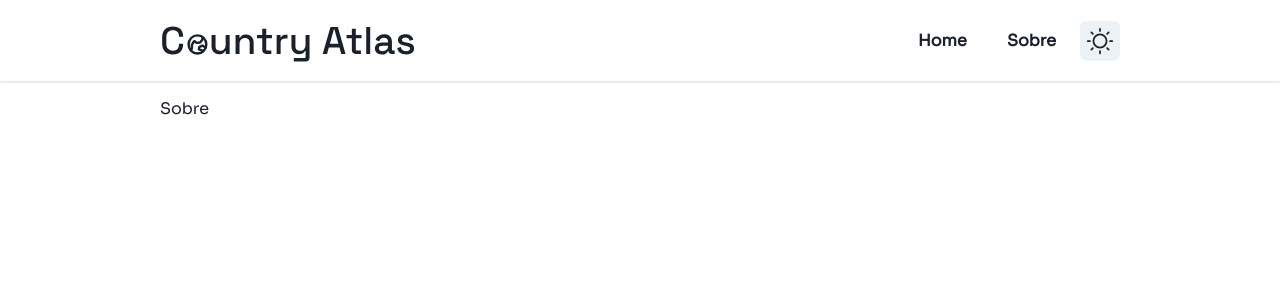
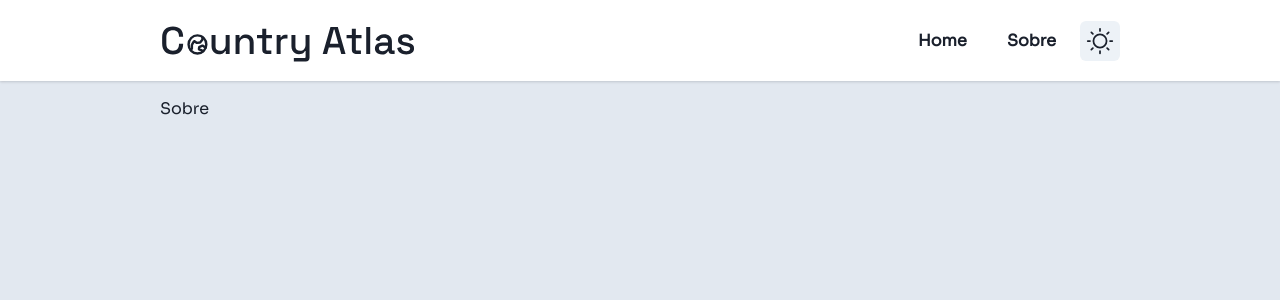
Before and after one commit to H3rmel/country-atlas, a React (Vite) app: page /about in a window 1280 px wide. Shown: the top 300 px of the page. Built offline with nearby package versions, Linux system fonts and the light colour scheme.

Commit message:
Revert "context added"
This reverts commit 273274be521947b3ec68126e3a2af8fb6b7f082a.

```diff
--- a/src/contexts/colormode.jsx
+++ /dev/null
@@ -1,21 +0,0 @@
-import { createContext } from "react";
-
-import { useColorModeValue } from "@chakra-ui/react";
-
-export const ColorModeContext = createContext({});
-
-export const ColorModeProvider = ({ children }) => {
-  const layoutColor = useColorModeValue("gray.800", "gray.200");
-  const layoutBg = useColorModeValue("gray.200", "gray.800");
-
-  const headerBg = useColorModeValue("white", "gray.900");
-  const headerLogo = useColorModeValue("/logo-light.svg", "/logo-dark.svg");
-
-  return (
-    <ColorModeContext.Provider
-      value={{ layoutColor, layoutBg, headerBg, headerLogo }}
-    >
-      {children}
-    </ColorModeContext.Provider>
-  );
-};
--- a/src/layouts/ErrorLayout.jsx
+++ b/src/layouts/ErrorLayout.jsx
@@ -1,15 +1,20 @@
-import { useContext, useEffect } from "react";
+import { useEffect } from "react";
 
 import { useNavigate } from "react-router-dom";
 
-import { Button, Center, IconButton, Stack, Tooltip } from "@chakra-ui/react";
+import {
+  Button,
+  Center,
+  IconButton,
+  Stack,
+  Tooltip,
+  useColorModeValue
+} from "@chakra-ui/react";
 
 import { ArrowCounterClockwise } from "phosphor-react";
 
-import { ColorModeContext, ColorModeProvider } from "../contexts/colormode";
-
 export const ErrorLayout = ({ children, pageTitle }) => {
-  const { layoutColor } = useContext(ColorModeContext);
+  const color = useColorModeValue("gray.800", "gray.200");
 
   const navigate = useNavigate();
 
@@ -19,8 +24,7 @@ export const ErrorLayout = ({ children, pageTitle }) => {
 
   const handleReturn = () => navigate("/", { replace: true });
   return (
-    <ColorModeProvider>
-      <Center w="app" h="100vh" mx="auto" color={layoutColor}>
+    <Center w="app" h="100vh" mx="auto" bg={!color} color={color}>
       <Stack direction="column" align="center">
         {children}
         <Stack direction="row">
@@ -37,6 +41,5 @@ export const ErrorLayout = ({ children, pageTitle }) => {
         </Stack>
       </Stack>
     </Center>
-    </ColorModeProvider>
   );
 };
--- a/src/layouts/Header.jsx
+++ b/src/layouts/Header.jsx
@@ -1,4 +1,4 @@
-import { useContext, useRef } from "react";
+import { useRef } from "react";
 
 import { ToggleColorMode } from "@/components";
 
@@ -18,21 +18,20 @@ import {
   IconButton,
   Image,
   Stack,
+  useColorModeValue,
   useDisclosure
 } from "@chakra-ui/react";
-
 import { List } from "phosphor-react";
-
-import { ColorModeContext, ColorModeProvider } from "@/contexts/colormode";
 
 export const Header = () => {
   const { isOpen, onOpen, onClose } = useDisclosure();
   const btnRef = useRef();
 
-  const { headerBg, headerLogo, layoutColor } = useContext(ColorModeContext);
+  const color = useColorModeValue("gray.800", "gray.200");
+  const bg = useColorModeValue("white", "gray.900");
+  const logo = useColorModeValue("/logo-light.svg", "/logo-dark.svg");
   return (
-    <ColorModeProvider>
-      <Box bg={headerBg} color={layoutColor} shadow="base">
+    <Box bg={bg} color={color} shadow="base">
       <Flex
         width={{ base: "full", md: "app" }}
         py="4"
@@ -42,7 +41,7 @@ export const Header = () => {
         alignItems="center"
       >
         <Image
-            src={headerLogo}
+          src={logo}
           width="256px"
           display={{ base: "none", md: "block" }}
           alt="Webpage logo"
@@ -75,7 +74,7 @@ export const Header = () => {
           <DrawerContent>
             <DrawerCloseButton />
             <DrawerHeader>
-                <Image src={headerLogo} width="128px" alt="Webpage logo" />
+              <Image src={logo} width="128px" alt="Webpage logo" />
             </DrawerHeader>
             <DrawerBody display="flex" flexDirection="column" gap={2}>
               <NavLink to="/">
@@ -92,6 +91,5 @@ export const Header = () => {
         </Drawer>
       </Flex>
     </Box>
-    </ColorModeProvider>
   );
 };
--- a/src/layouts/MainLayout.jsx
+++ b/src/layouts/MainLayout.jsx
@@ -1,27 +1,24 @@
-import { useContext, useEffect } from "react";
+import { useEffect } from "react";
 
 import { Header } from "./Header";
 
-import { Box } from "@chakra-ui/react";
-
-import { ColorModeContext, ColorModeProvider } from "@/contexts/colormode";
+import { Box, useColorModeValue } from "@chakra-ui/react";
 
 export const MainLayout = ({ children, pageTitle }) => {
-  const { layoutColor, layoutBg } = useContext(ColorModeContext);
+  const color = useColorModeValue("gray.800", "gray.200");
+  const bg = useColorModeValue("gray.200", "gray.800");
 
   useEffect(() => {
     document.title = `${pageTitle} | Country Atlas`;
   }, []);
 
   return (
-    <ColorModeProvider>
-      <Box w="full" h="100vh" bg={layoutBg} color={layoutColor}>
-        <Header />
-        <Box width="app" mx="auto" my="4">
-          {/* Breadcrumbs here later */}
-          {children}
-        </Box>
+    <Box w="full" h="100vh" bg={bg} color={color}>
+      <Header />
+      <Box width="app" mx="auto" my="4">
+        {/* Breadcrumbs here later */}
+        {children}
       </Box>
-    </ColorModeProvider>
+    </Box>
   );
 };
```
Lines whose indentation alone changed are shown as unchanged.
